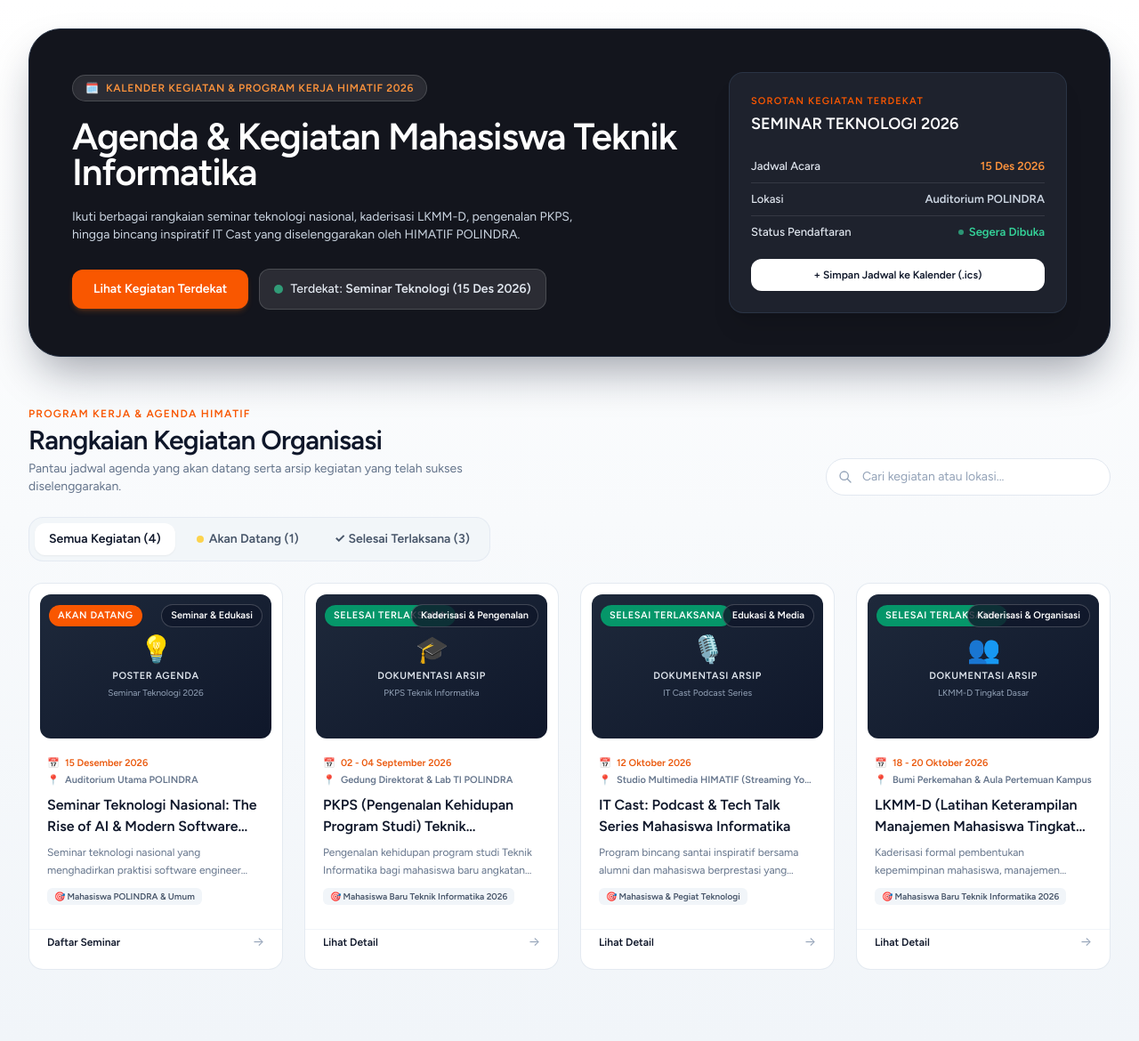
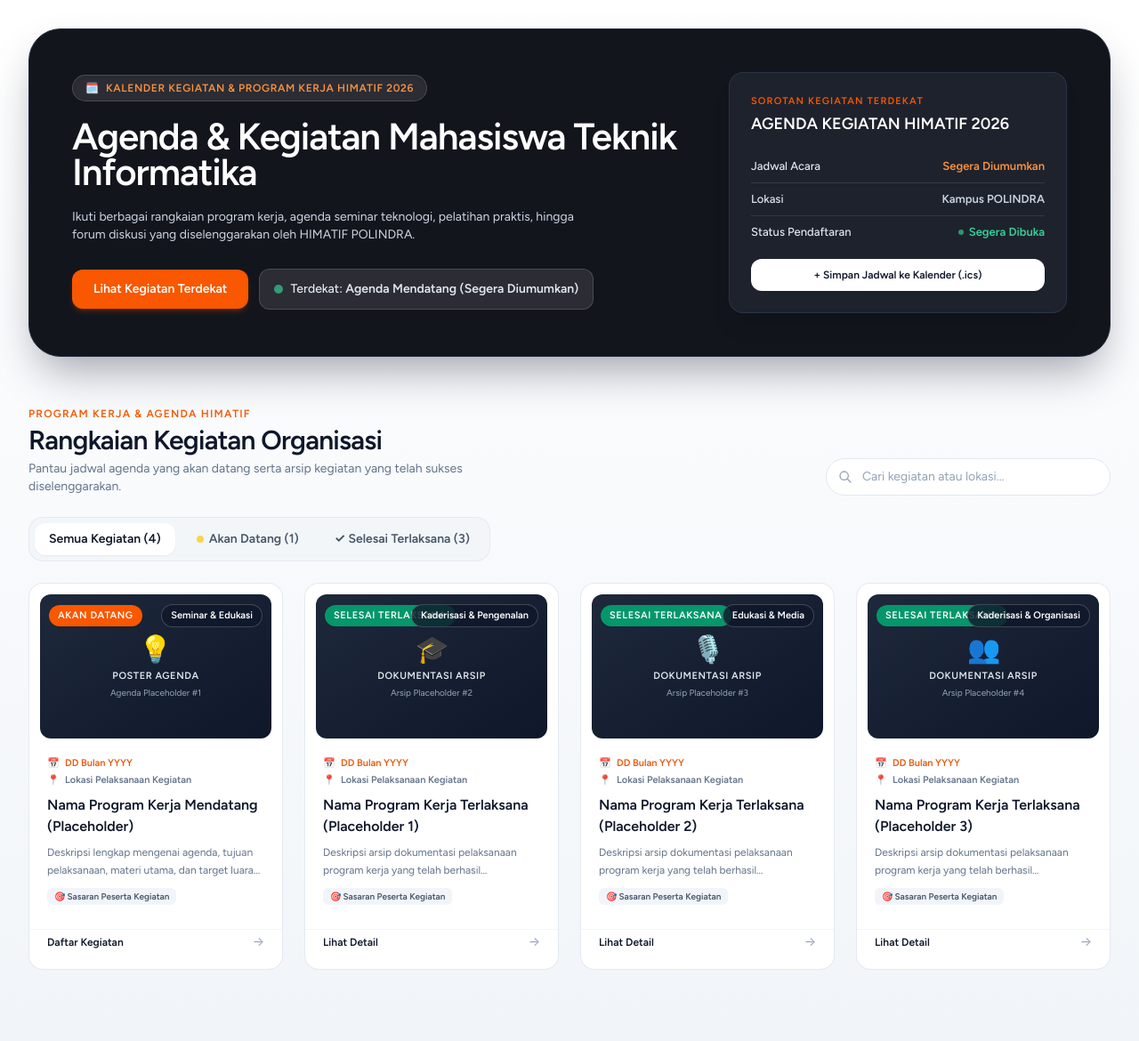
Before and after one commit to Blues24/himatif-nexus, a Laravel app: page /kegiatan in a window 1280 px wide. Shown: the part 81-1251 px from the top of the page at 89% size. Run offline with Laravel 12, Linux system fonts and the light colour scheme; data that the repository does not hold is empty; style sheets or scripts are compiled from the project's sources; some libraries are stand-ins or nearby versions.

Commit message:
chore: update card text and details to placeholder format on Kegiatan and Informasi pages

```diff
--- a/resources/js/Pages/Informasi.vue
+++ b/resources/js/Pages/Informasi.vue
@@ -56,66 +56,66 @@ onUnmounted(() => {
     if (timerInterval) clearInterval(timerInterval);
 });
 
-// Data Artikel / Informasi Koleksi Warta (4 Item dengan Placeholder Thumbnail)
+// Data Artikel / Informasi Koleksi Warta (4 Item dengan Placeholder Text & Thumbnail)
 const allArticles = [
     {
         id: 1,
-        title: 'Apa itu API? Pengenalan RESTful API & JSON',
-        desc: 'Mengenal konsep Application Programming Interface, arsitektur REST, dan implementasi endpoint integrasi pada web modern.',
+        title: 'Judul Artikel Informasi atau Warta (Placeholder 1)',
+        desc: 'Deskripsi ringkas mengenai konten artikel informasi warta terbaru yang akan dipublikasikan secara berkala oleh pengurus himpunan.',
         category: 'Formatif',
         badgeText: 'Formatif',
         badgeClass: 'bg-white/95 text-slate-800 font-bold',
-        date: '20 Oktober 2026',
+        date: 'DD Bulan YYYY',
         image: null,
         placeholderIcon: '⚡',
         placeholderLabel: 'Dokumentasi Warta',
-        placeholderSub: 'Formatif: RESTful API',
+        placeholderSub: 'Warta Placeholder #1',
         actionText: 'Lihat Selengkapnya...',
         actionClass: 'text-[#F95700] hover:text-orange-700',
     },
     {
         id: 2,
-        title: 'Workshop Laravel 13: Integrated with AI Assistant',
-        desc: 'Pelatihan intensif fitur-fitur mutakhir Laravel 13 yang digabungkan dengan integrasi Large Language Model dan tooling AI.',
+        title: 'Judul Pelatihan atau Workshop (Placeholder 2)',
+        desc: 'Deskripsi ringkas mengenai materi pelatihan teknologi atau workshop komputasi yang diselenggarakan oleh pengurus himpunan.',
         category: 'Workshop',
         badgeText: 'Workshop',
         badgeClass: 'bg-white/95 text-slate-800 font-bold',
-        date: '20 Oktober 2026 • GSC Polindra',
+        date: 'DD Bulan YYYY • Lokasi Kegiatan',
         image: null,
         placeholderIcon: '💻',
         placeholderLabel: 'Dokumentasi Arsip',
-        placeholderSub: 'Workshop & Pelatihan',
+        placeholderSub: 'Workshop Placeholder #2',
         actionText: 'Selesai Terlaksana',
         actionClass: 'text-[#F95700]',
     },
     {
         id: 3,
-        title: 'Kenalan Domain & Hosting: Panduan Deploy Web Pemula',
-        desc: 'Pelajari sistem kerja DNS server, konfigurasi domain, shared hosting cPanel, serta panduan menghubungkan ke cloud server.',
+        title: 'Judul Modul Pembelajaran atau Edukasi (Placeholder 3)',
+        desc: 'Deskripsi ringkas mengenai panduan modul materi perkuliahan, tips teknologi, serta wawasan akademik mahasiswa informatika.',
         category: 'Formatif',
         badgeText: 'Formatif',
         badgeClass: 'bg-white/95 text-slate-800 font-bold',
-        date: '22 Oktober 2026',
+        date: 'DD Bulan YYYY',
         image: null,
         placeholderIcon: '🌐',
         placeholderLabel: 'Dokumentasi Warta',
-        placeholderSub: 'Formatif: Domain & Hosting',
+        placeholderSub: 'Modul Placeholder #3',
         actionText: 'Lihat Selengkapnya...',
         actionClass: 'text-[#F95700] hover:text-orange-700',
     },
     {
         id: 4,
-        title: 'ICONFEST 2026: Hackathon & UI/UX Design Competition',
-        desc: 'Ajang kompetisi berskala nasional bertema teknologi terapan dengan total prize pool mencapai Rp 45 Juta.',
+        title: 'Judul Kompetisi atau Perlombaan Mahasiswa (Placeholder 4)',
+        desc: 'Deskripsi ringkas mengenai informasi pendaftaran kompetisi atau kejuaraan teknologi tingkat kampus maupun nasional.',
         category: 'IT Competition',
-        badgeText: 'Open Registration',
+        badgeText: 'Kompetisi',
         badgeClass: 'bg-[#F95700] text-white font-bold',
-        date: '15 Nov 2026 • Politeknik Negeri Indramayu',
+        date: 'DD Bulan YYYY • Penyelenggara Acara',
         image: null,
         placeholderIcon: '🏆',
         placeholderLabel: 'Poster Kompetisi',
-        placeholderSub: 'ICONFEST POLINDRA 2026',
-        actionText: 'Sisa 8 Hari',
+        placeholderSub: 'Kompetisi Placeholder #4',
+        actionText: 'Segera Dibuka',
         actionClass: 'text-[#F95700]',
     },
 ];
--- a/resources/js/Pages/Kegiatan.vue
+++ b/resources/js/Pages/Kegiatan.vue
@@ -39,87 +39,87 @@ const closeModal = () => {
 
 // Data Master Program Kerja HIMATIF (Akan Datang & Selesai Terlaksana)
 const masterActivities = [
-    // 1. Program Kerja Akan Datang (Upcoming)
+    // 1. Program Kerja Akan Datang (Upcoming - Placeholder)
     {
         id: 1,
-        title: 'Seminar Teknologi Nasional: The Rise of AI & Modern Software Engineering',
+        title: 'Nama Program Kerja Mendatang (Placeholder)',
         category: 'Seminar & Edukasi',
         status: 'akan_datang',
         statusLabel: 'Akan Datang',
         statusBadgeClass: 'bg-amber-500 text-white',
-        date: '15 Desember 2026',
-        time: '08:30 - 13:00 WIB',
-        location: 'Auditorium Utama POLINDRA',
+        date: 'DD Bulan YYYY',
+        time: '08:00 - Selesai WIB',
+        location: 'Lokasi Pelaksanaan Kegiatan',
         image: null,
         placeholderIcon: '💡',
         placeholderLabel: 'Poster Agenda',
-        placeholderSub: 'Seminar Teknologi 2026',
-        target: 'Mahasiswa POLINDRA & Umum',
-        desc: 'Seminar teknologi nasional yang menghadirkan praktisi software engineer industri terkemuka untuk mengupas tuntas akselerasi kecerdasan buatan, arsitektur sistem software masa kini, dan strategi membangun portofolio karir teknologi.',
-        pic: 'Departemen Riset & Teknologi (0821-9876-5432)',
-        rundown: '08:30 Registrasi Peserta • 09:00 Keynote Session AI & Cloud • 11:00 Panel Talk Karir Tech • 12:30 Sesi Tanya Jawab & Doorprize',
-        actionText: 'Daftar Seminar',
+        placeholderSub: 'Agenda Placeholder #1',
+        target: 'Sasaran Peserta Kegiatan',
+        desc: 'Deskripsi lengkap mengenai agenda, tujuan pelaksanaan, materi utama, dan target luaran program kerja yang akan diselenggarakan oleh HIMATIF POLINDRA.',
+        pic: 'Panitia Penyelenggara (Kontak PIC)',
+        rundown: 'Rincian susunan acara, pembicara, dan jadwal lengkap kegiatan akan diumumkan secara bertahap menjelang hari pelaksanaan.',
+        actionText: 'Daftar Kegiatan',
     },
 
-    // 2. Program Kerja yang Sudah Terlaksana (Selesai Terlaksana)
+    // 2. Program Kerja yang Sudah Terlaksana (Selesai Terlaksana - Placeholder)
     {
         id: 3,
-        title: 'PKPS (Pengenalan Kehidupan Program Studi) Teknik Informatika 2026',
+        title: 'Nama Program Kerja Terlaksana (Placeholder 1)',
         category: 'Kaderisasi & Pengenalan',
         status: 'selesai',
         statusLabel: 'Selesai Terlaksana',
         statusBadgeClass: 'bg-emerald-600 text-white',
-        date: '02 - 04 September 2026',
-        time: '07:30 - 16:00 WIB',
-        location: 'Gedung Direktorat & Lab TI POLINDRA',
+        date: 'DD Bulan YYYY',
+        time: '08:00 - Selesai WIB',
+        location: 'Lokasi Pelaksanaan Kegiatan',
         image: null,
         placeholderIcon: '🎓',
         placeholderLabel: 'Dokumentasi Arsip',
-        placeholderSub: 'PKPS Teknik Informatika',
-        target: 'Mahasiswa Baru Teknik Informatika 2026',
-        desc: 'Pengenalan kehidupan program studi Teknik Informatika bagi mahasiswa baru angkatan 2026, meliputi kurikulum akademik perkuliahan, etika civitas kampus, pengenalan laboratorium, serta sambutan pengurus himpunan.',
-        pic: 'Panitia PKPS HIMATIF (0813-2233-4455)',
-        rundown: 'Telah sukses diselenggarakan menyambut 160 mahasiswa baru Teknik Informatika dengan pengenalan kurikulum dan tour fasilitas laboratorium terpadu.',
+        placeholderSub: 'Arsip Placeholder #2',
+        target: 'Sasaran Peserta Kegiatan',
+        desc: 'Deskripsi arsip dokumentasi pelaksanaan program kerja yang telah berhasil diselenggarakan dengan sukses oleh pengurus himpunan.',
+        pic: 'Panitia Penyelenggara HIMATIF',
+        rundown: 'Kegiatan telah sukses diselenggarakan sesuai dengan susunan jadwal dan target partisipasi peserta yang telah direncanakan.',
         actionText: 'Lihat Detail',
     },
     {
         id: 4,
-        title: 'IT Cast: Podcast & Tech Talk Series Mahasiswa Informatika',
+        title: 'Nama Program Kerja Terlaksana (Placeholder 2)',
         category: 'Edukasi & Media',
         status: 'selesai',
         statusLabel: 'Selesai Terlaksana',
         statusBadgeClass: 'bg-emerald-600 text-white',
-        date: '12 Oktober 2026',
-        time: '14:00 - 16:00 WIB',
-        location: 'Studio Multimedia HIMATIF (Streaming YouTube)',
+        date: 'DD Bulan YYYY',
+        time: '08:00 - Selesai WIB',
+        location: 'Lokasi Pelaksanaan Kegiatan',
         image: null,
         placeholderIcon: '🎙️',
         placeholderLabel: 'Dokumentasi Arsip',
-        placeholderSub: 'IT Cast Podcast Series',
-        target: 'Mahasiswa & Pegiat Teknologi',
-        desc: 'Program bincang santai inspiratif bersama alumni dan mahasiswa berprestasi yang mengulas dinamika industri software engineering, tips lolos magang unicorn, dan riset teknologi terkini.',
-        pic: 'Departemen Komunikasi & Informasi (INFOKOM)',
-        rundown: 'Telah rampung ditayangkan pada kanal resmi YouTube HIMATIF dengan total interaksi lebih dari 1.500 penonton aktif.',
+        placeholderSub: 'Arsip Placeholder #3',
+        target: 'Sasaran Peserta Kegiatan',
+        desc: 'Deskripsi arsip dokumentasi pelaksanaan program kerja yang telah berhasil diselenggarakan dengan sukses oleh pengurus himpunan.',
+        pic: 'Panitia Penyelenggara HIMATIF',
+        rundown: 'Kegiatan telah sukses diselenggarakan sesuai dengan susunan jadwal dan target partisipasi peserta yang telah direncanakan.',
         actionText: 'Lihat Detail',
     },
     {
         id: 5,
-        title: 'LKMM-D (Latihan Keterampilan Manajemen Mahasiswa Tingkat Dasar) 2026',
+        title: 'Nama Program Kerja Terlaksana (Placeholder 3)',
         category: 'Kaderisasi & Organisasi',
         status: 'selesai',
         statusLabel: 'Selesai Terlaksana',
         statusBadgeClass: 'bg-emerald-600 text-white',
-        date: '18 - 20 Oktober 2026',
-        time: '3 Hari 2 Malam (Inap)',
-        location: 'Bumi Perkemahan & Aula Pertemuan Kampus',
+        date: 'DD Bulan YYYY',
+        time: '08:00 - Selesai WIB',
+        location: 'Lokasi Pelaksanaan Kegiatan',
         image: null,
         placeholderIcon: '👥',
         placeholderLabel: 'Dokumentasi Arsip',
-        placeholderSub: 'LKMM-D Tingkat Dasar',
-        target: 'Mahasiswa Baru Teknik Informatika 2026',
-        desc: 'Kaderisasi formal pembentukan kepemimpinan mahasiswa, manajemen organisasi, komunikasi efektif, analisis SWOT, etika persidangan, serta perancangan program kerja himpunan.',
-        pic: 'Departemen PSDM HIMATIF (0857-1234-5678)',
-        rundown: 'Telah sukses diselenggarakan dengan 100% kelulusan dari 145 peserta kader baru Teknik Informatika.',
+        placeholderSub: 'Arsip Placeholder #4',
+        target: 'Sasaran Peserta Kegiatan',
+        desc: 'Deskripsi arsip dokumentasi pelaksanaan program kerja yang telah berhasil diselenggarakan dengan sukses oleh pengurus himpunan.',
+        pic: 'Panitia Penyelenggara HIMATIF',
+        rundown: 'Kegiatan telah sukses diselenggarakan sesuai dengan susunan jadwal dan target partisipasi peserta yang telah direncanakan.',
         actionText: 'Lihat Detail',
     },
 ];
@@ -216,7 +216,7 @@ const downloadCalendarICS = () => {
 
                             <!-- Deskripsi Singkat -->
                             <p class="text-xs sm:text-sm text-slate-300 font-normal leading-relaxed max-w-xl">
-                                Ikuti berbagai rangkaian seminar teknologi nasional, kaderisasi LKMM-D, pengenalan PKPS, hingga bincang inspiratif IT Cast yang diselenggarakan oleh HIMATIF POLINDRA.
+                                Ikuti berbagai rangkaian program kerja, agenda seminar teknologi, pelatihan praktis, hingga forum diskusi yang diselenggarakan oleh HIMATIF POLINDRA.
                             </p>
 
                             <!-- Tombol CTA & Status Terdekat -->
@@ -230,7 +230,7 @@ const downloadCalendarICS = () => {
 
                                 <div class="inline-flex items-center gap-2 px-4 py-3 rounded-xl bg-white/10 border border-white/15 text-xs sm:text-sm text-slate-200 font-medium">
                                     <span class="w-2.5 h-2.5 rounded-full bg-emerald-400 animate-pulse"></span>
-                                    <span>Terdekat: <strong>Seminar Teknologi (15 Des 2026)</strong></span>
+                                    <span>Terdekat: <strong>Agenda Mendatang (Segera Diumumkan)</strong></span>
                                 </div>
                             </div>
                         </div>
@@ -243,7 +243,7 @@ const downloadCalendarICS = () => {
                                         SOROTAN KEGIATAN TERDEKAT
                                     </span>
                                     <h3 class="text-lg font-black text-white mt-0.5">
-                                        SEMINAR TEKNOLOGI 2026
+                                        AGENDA KEGIATAN HIMATIF 2026
                                     </h3>
                                 </div>
 
@@ -251,11 +251,11 @@ const downloadCalendarICS = () => {
                                 <div class="divide-y divide-white/10 text-xs sm:text-[13px] pt-1">
                                     <div class="py-2.5 flex items-center justify-between text-slate-200">
                                         <span class="font-medium">Jadwal Acara</span>
-                                        <span class="font-bold text-orange-400">15 Des 2026</span>
+                                        <span class="font-bold text-orange-400">Segera Diumumkan</span>
                                     </div>
                                     <div class="py-2.5 flex items-center justify-between text-slate-200">
                                         <span class="font-medium">Lokasi</span>
-                                        <span class="font-bold text-slate-300">Auditorium POLINDRA</span>
+                                        <span class="font-bold text-slate-300">Kampus POLINDRA</span>
                                     </div>
                                     <div class="py-2.5 flex items-center justify-between text-slate-200">
                                         <span class="font-medium">Status Pendaftaran</span>
```
